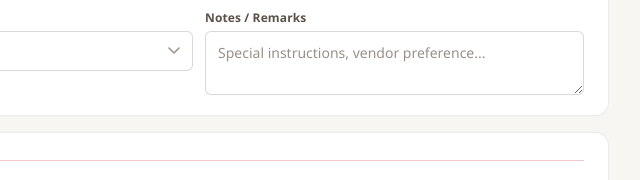
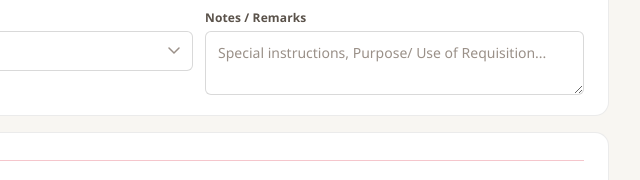
Before and after one commit to System-LoveHome/LoveHome-Requisition-Form, a plain HTML site: page index.html in a window 1280 px wide. Shown: the part 384-564 px from the top of the page, 441-1081 px from the left. Drawn offline with Linux system fonts and the light colour scheme.

Commit message:
index.html

```diff
--- a/index.html
+++ b/index.html
@@ -416,7 +416,7 @@
       </div>
       <div class="field">
         <label>Notes / Remarks</label>
-        <textarea id="notes" placeholder="Special instructions, vendor preference..."></textarea>
+        <textarea id="notes" placeholder="Special instructions, Purpose/ Use of Requisition..."></textarea>
       </div>
     </div>
   </div>
```
